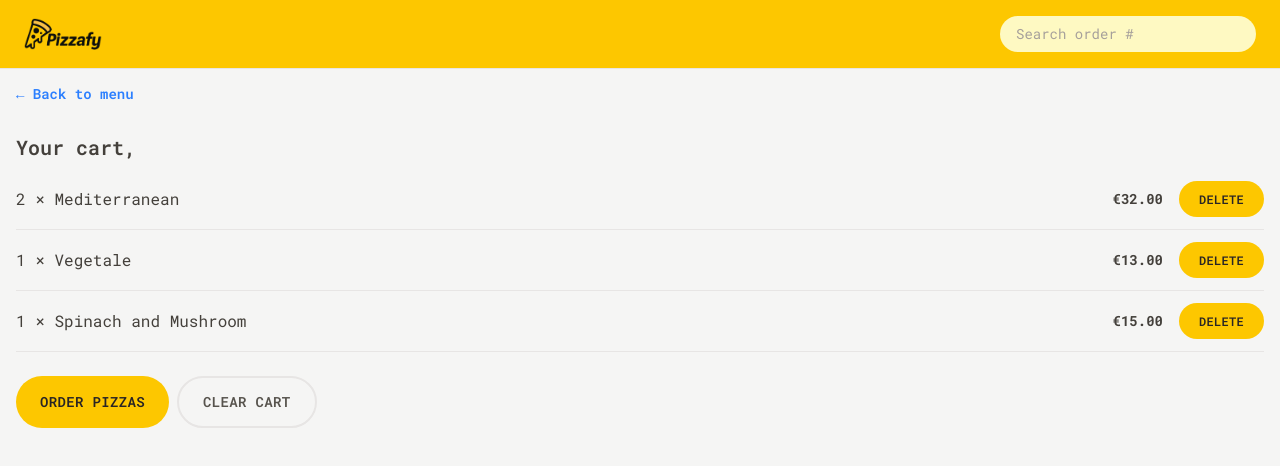
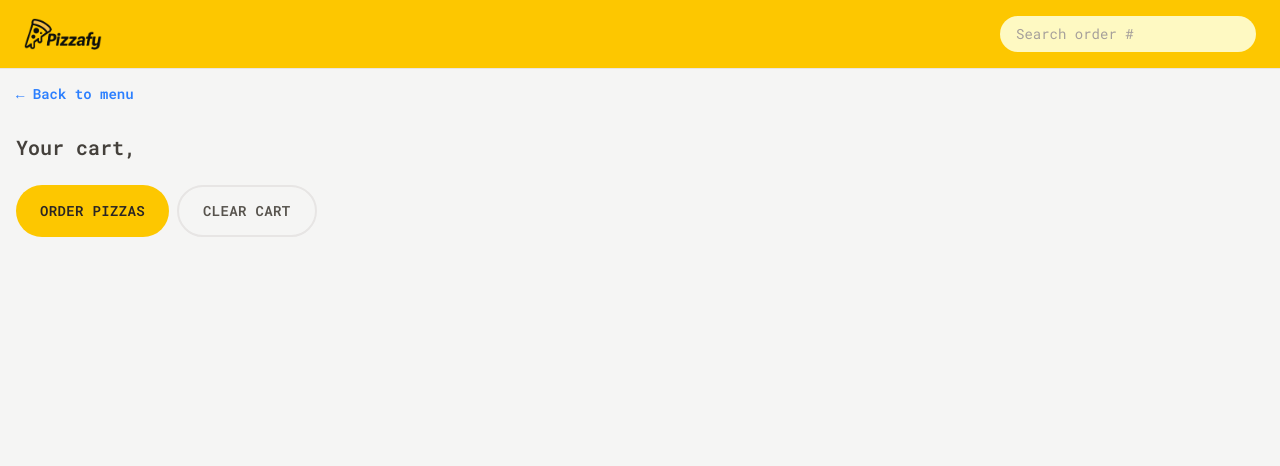
Before and after one commit to farhanahmedhasan/pizzafy, a React (Vite) app: page /cart in a window 1280 px wide. Shown: the top 466 px of the page. Built offline with nearby package versions, Linux system fonts and the light colour scheme.

Commit message:
showed the cart items to cart page and removed the derived state totalprice from cart slice

```diff
--- a/src/features/cart/cartSlice.tsx
+++ b/src/features/cart/cartSlice.tsx
@@ -27,7 +27,6 @@ const cartSlice = createSlice({
       const item = state.cart.find((item) => item.pizzaId === action.payload)
       if (item) {
         item.quantity++
-        item.totalPrice = item.quantity * item.unitPrice
       }
     },
 
@@ -35,7 +34,6 @@ const cartSlice = createSlice({
       const item = state.cart.find((item) => item.pizzaId === action.payload)
       if (item) {
         item.quantity--
-        item.totalPrice = item.quantity * item.unitPrice
       }
     },
 
--- a/src/pages/cart-page/CartPage.tsx
+++ b/src/pages/cart-page/CartPage.tsx
@@ -4,33 +4,9 @@ import Button from '../../components/ui/Button'
 import CartItem from './partials/CartItem'
 import { RootState } from '../../store'
 
-const fakeCart = [
-  {
-    pizzaId: 12,
-    name: 'Mediterranean',
-    quantity: 2,
-    unitPrice: 16,
-    totalPrice: 32
-  },
-  {
-    pizzaId: 6,
-    name: 'Vegetale',
-    quantity: 1,
-    unitPrice: 13,
-    totalPrice: 13
-  },
-  {
-    pizzaId: 11,
-    name: 'Spinach and Mushroom',
-    quantity: 1,
-    unitPrice: 15,
-    totalPrice: 15
-  }
-]
-
 export default function CartPage() {
   const username = useSelector((state: RootState) => state.user.username)
-  const cart = fakeCart
+  const cart = useSelector((state: RootState) => state.cart.cart)
 
   return (
     <section className="px-4 py-3">
@@ -42,7 +18,7 @@ export default function CartPage() {
 
       <ul className="mt-2">
         {cart.map((item) => (
-          <CartItem key={item.pizzaId} item={item} />
+          <CartItem key={item.pizzaId} cartItem={item} />
         ))}
       </ul>
 
--- a/src/pages/cart-page/partials/CartItem.tsx
+++ b/src/pages/cart-page/partials/CartItem.tsx
@@ -1,14 +1,21 @@
+import { formatCurrency } from '../../../utils/helpers'
 import Button from '../../../components/ui/Button'
-import { formatCurrency } from '../../../utils/helpers'
+import ICartItem from '../../../types/cart-item'
 
-export default function CartItem({ item }) {
+interface IProps {
+  cartItem: ICartItem
+}
+
+export default function CartItem(props: IProps) {
   return (
     <li className="py-3 border-b border-stone-200 md:flex md:justify-between md:items-center md:gap-4">
       <p>
-        {item.quantity} &times; {item.name}
+        {props.cartItem.quantity} &times; {props.cartItem.name}
       </p>
       <div className="flex justify-between md:gap-4">
-        <p className="self-end md:self-center text-sm font-bold">{formatCurrency(item.totalPrice)}</p>
+        <p className="self-end md:self-center text-sm font-bold">
+          {formatCurrency(props.cartItem.quantity * props.cartItem.unitPrice)}
+        </p>
         <Button size="sm">Delete</Button>
       </div>
     </li>
--- a/src/types/cart-item.d.ts
+++ b/src/types/cart-item.d.ts
@@ -3,7 +3,6 @@ interface ICartItem {
   name: string
   quantity: number
   unitPrice: number
-  totalPrice: number
 }
 
 export default ICartItem
```
